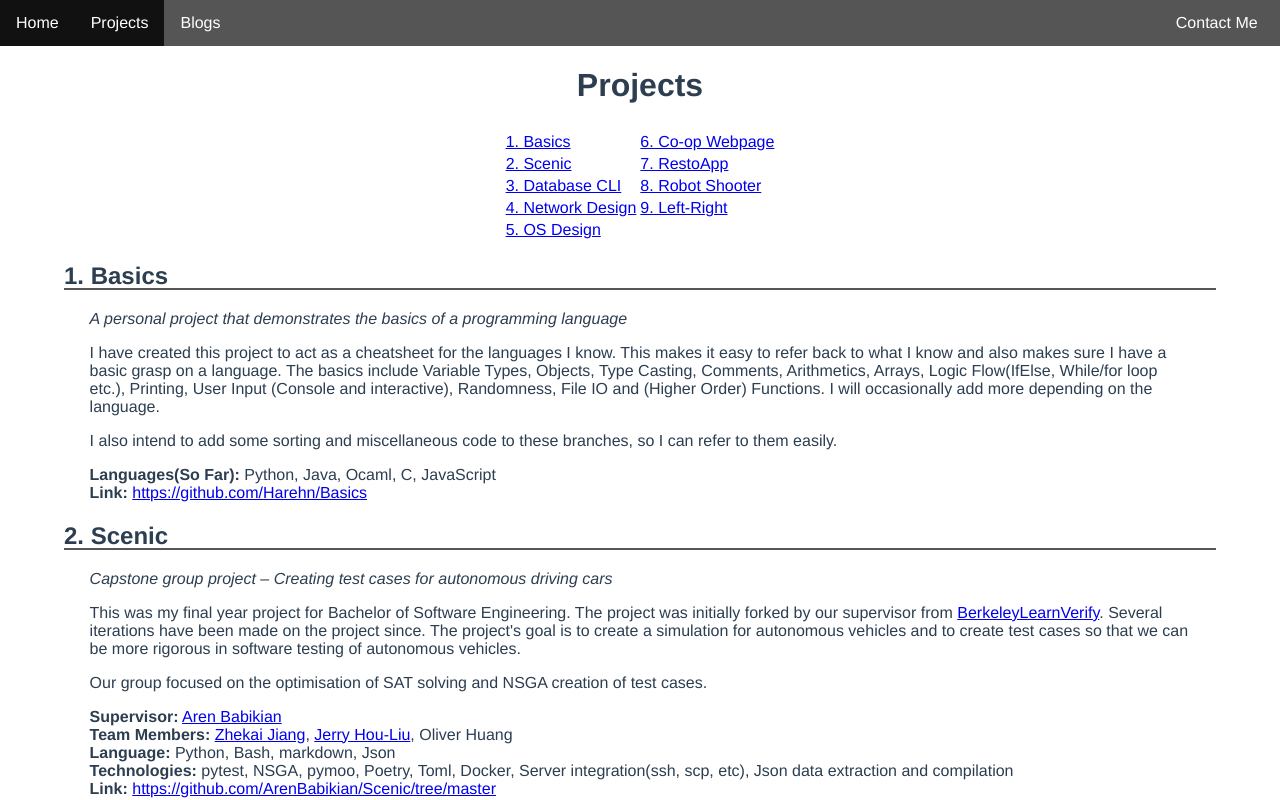
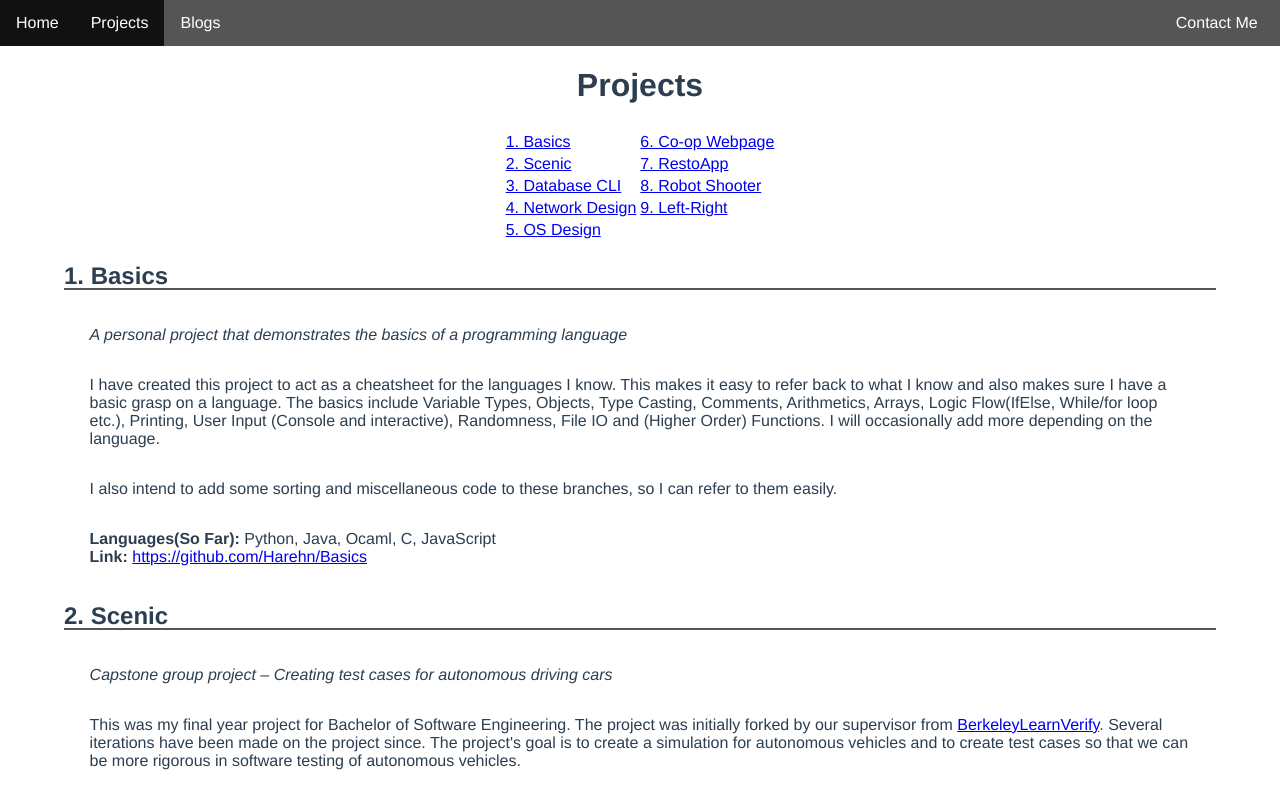
Before and after one commit to Harehn/Personal-Website, a Vue app: page /projects in a window 1280 px wide. Shown: the top 800 px of the page. Built offline with nearby package versions, Linux system fonts and the light colour scheme.

Commit message:
Minor changes in projects view

```diff
--- a/src/views/ProjectsView.vue
+++ b/src/views/ProjectsView.vue
@@ -59,7 +59,7 @@ and to create test cases so that we can be more rigorous in software testing of
 <strong>Team Members:</strong> <a href="https://github.com/zhekai-jiang">Zhekai Jiang</a>, <a href="https://github.com/JryHL">Jerry Hou-Liu</a>, Oliver Huang<br>
 <strong>Language:</strong> Python, Bash, markdown, Json <br>
 <strong>Technologies:</strong> pytest, NSGA, pymoo, Poetry, Toml, Docker, Server integration(ssh, scp, etc), Json data extraction and compilation <br>
-<strong>Link:</strong> <a href="https://github.com/ArenBabikian/Scenic/tree/master">https://github.com/ArenBabikian/Scenic/tree/master</a></p>
+<strong>Link:</strong> <a href="https://github.com/ArenBabikian/Scenic/tree/master">github.com/ArenBabikian/Scenic/tree/master</a></p>
 </div>
 
 <!-- <h3 id="3-database-cli">3. <a href="https://github.com/Harehn/COMP421">Database CLI</a></h3> -->
@@ -174,6 +174,8 @@ h1 {
 .description {
   margin-left: 7%;
   margin-right: 7%;
+  display:flex;
+  flex-wrap:wrap;
 }
 #toc {
   margin-left: auto;
```
